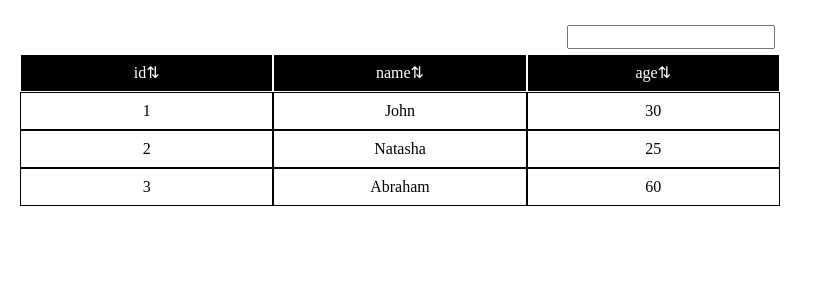
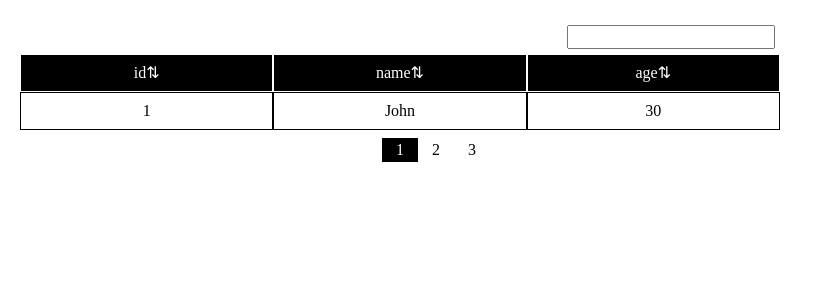
Before and after one commit to witcher-development/smart-table, a React (Create React App) app: page / in a window 1280 px wide. Shown: the top 300 px of the page, without its empty margins (0-823 px from the left). Built offline with nearby package versions, Linux system fonts and the light colour scheme.

Commit message:
pagination

```diff
--- a/src/features/table/Table.module.scss
+++ b/src/features/table/Table.module.scss
@@ -41,3 +41,39 @@
 
   padding: 5px;
 }
+
+.footer {
+  display: flex;
+  justify-content: center;
+
+  padding: 8px 16px;
+}
+
+.pagination {
+  position: relative;
+}
+
+.page {
+  width: 36px;
+  padding: 4px 8px;
+
+  text-align: center;
+  cursor: pointer;
+
+  &:hover {
+    background-color: #ccc;
+    color: #fff;
+  }
+
+  &.current {
+    background-color: #000;
+    color: #fff;
+  }
+}
+
+.notMiddlePage {
+  @extend .page;
+
+  position: absolute;
+  top: 0;
+}
--- a/src/features/table/Table.tsx
+++ b/src/features/table/Table.tsx
@@ -1,4 +1,5 @@
 import React, { useState, useEffect } from 'react';
+import cx from 'classnames';
 
 import { Row, Sort } from './types';
 import cls from './Table.module.scss';
@@ -6,13 +7,16 @@ import cls from './Table.module.scss';
 
 type Props = {
   columnNames: string[],
-  rows: Row[]
+  rows: Row[],
+	numberOfPages?: number,
+	onPaginate?: (page: number) => void,
 }
 
-export const Table = ({ columnNames, rows }: Props) => {
+export const Table = ({ columnNames, rows, numberOfPages, onPaginate }: Props) => {
 	const [searchQuery, setSearchQuery] = useState('');
 	const [sort, setSort] = useState<Sort | null>(null);
 	const [filteredRows, setFilteredRows] = useState(rows);
+	const [currentPage, setCurrentPage] = useState(1);
 
 	const filterRowsBySearchQuery = (searchQuery: string, rows: Row[]) => rows.filter((row) => Object.values(row).some((cell) => String(cell).toLowerCase().includes(searchQuery.toLowerCase())));
 	const sortRows = (sort: Sort, rows: Row[]) => rows.sort((row1, row2) => {
@@ -35,11 +39,33 @@ export const Table = ({ columnNames, rows }: Props) => {
 	};
 
 	useEffect(() => {
-		console.log('changed');
 		const bySearch = filterRowsBySearchQuery(searchQuery, rows);
 		const bySort = sort ? sortRows(sort, bySearch) : bySearch;
 		setFilteredRows(bySort);
-	}, [searchQuery, sort]);
+	}, [searchQuery, sort, rows]);
+
+	const onClickPagination = (page: number) => {
+		setCurrentPage(page);
+
+		if (onPaginate) {
+			onPaginate(page);
+		}
+	};
+
+	const getPagesToRender = (numberOfPages: number) => {
+		const onLeft = currentPage < 2 ? [] : Array(currentPage - 1).fill(0).map((_, index) => index + 1);
+		const onRight =
+			currentPage < numberOfPages
+				? Array(numberOfPages - currentPage)
+					.fill(0).map((_, index) => currentPage + index + 1)
+				: [];
+
+		return {
+			onLeft: onLeft.slice(-3),
+			current: currentPage,
+			onRight: onRight.slice(0, 3)
+		};
+	};
 
 	const arrowUp = <>&#8593;</>;
 	const arrowDown = <>&#8595;</>;
@@ -81,6 +107,53 @@ export const Table = ({ columnNames, rows }: Props) => {
 					</div>
 				))}
 			</div>
+			{numberOfPages && (
+				<div className={cls.footer}>
+					<nav>
+						<ul className={cls.pagination}>
+							{(() => {
+								const pages = getPagesToRender(numberOfPages);
+
+								return (
+									<>
+										{pages.onLeft.map((pageNumber, index) => (
+											<li
+												key={pageNumber}
+												className={cls.notMiddlePage}
+												style={{
+													transform: `translateX(${-(pages.onLeft.length - index) * 100}%)`
+												}}
+												onClick={() => onClickPagination(pageNumber)}
+											>
+												{pageNumber}
+											</li>
+										))}
+										<li
+											key={currentPage}
+											className={cx(cls.page, cls.current)}
+											onClick={() => onClickPagination(currentPage)}
+										>
+											{currentPage}
+										</li>
+										{pages.onRight.map((pageNumber, index) => (
+											<li
+												key={pageNumber}
+												className={cls.notMiddlePage}
+												style={{
+													transform: `translateX(${(index + 1) * 100}%)`
+												}}
+												onClick={() => onClickPagination(pageNumber)}
+											>
+												{pageNumber}
+											</li>
+										))}
+									</>
+								);
+							})()}
+						</ul>
+					</nav>
+				</div>
+			)}
 		</div>
 	);
 };
--- a/src/features/table/Tests.tsx
+++ b/src/features/table/Tests.tsx
@@ -1,9 +1,10 @@
-import React from 'react';
+import React, { useState } from 'react';
 
 import { Table } from '@table';
 
 
 export const Page = () => {
+	const [currentPage, setCurrentPage] = useState(1);
 
 	const columnNames = ['id', 'name', 'age'];
 
@@ -25,5 +26,12 @@ export const Page = () => {
 		}
 	];
 
-	return <Table columnNames={columnNames} rows={rows} />;
+	return (
+		<Table
+			columnNames={columnNames}
+			rows={[rows[currentPage - 1]]}
+			numberOfPages={3}
+			onPaginate={(pageNumber) => setCurrentPage(pageNumber)}
+		/>
+	);
 };
```
